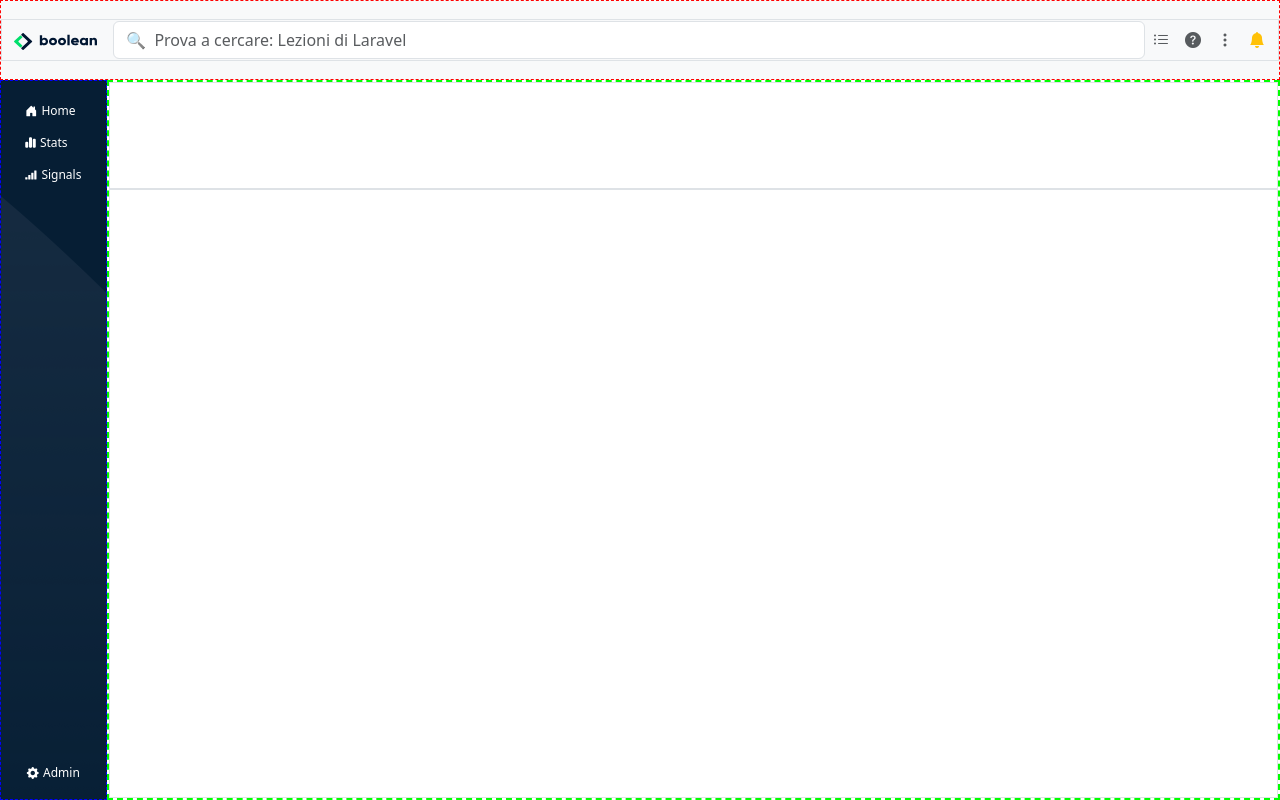
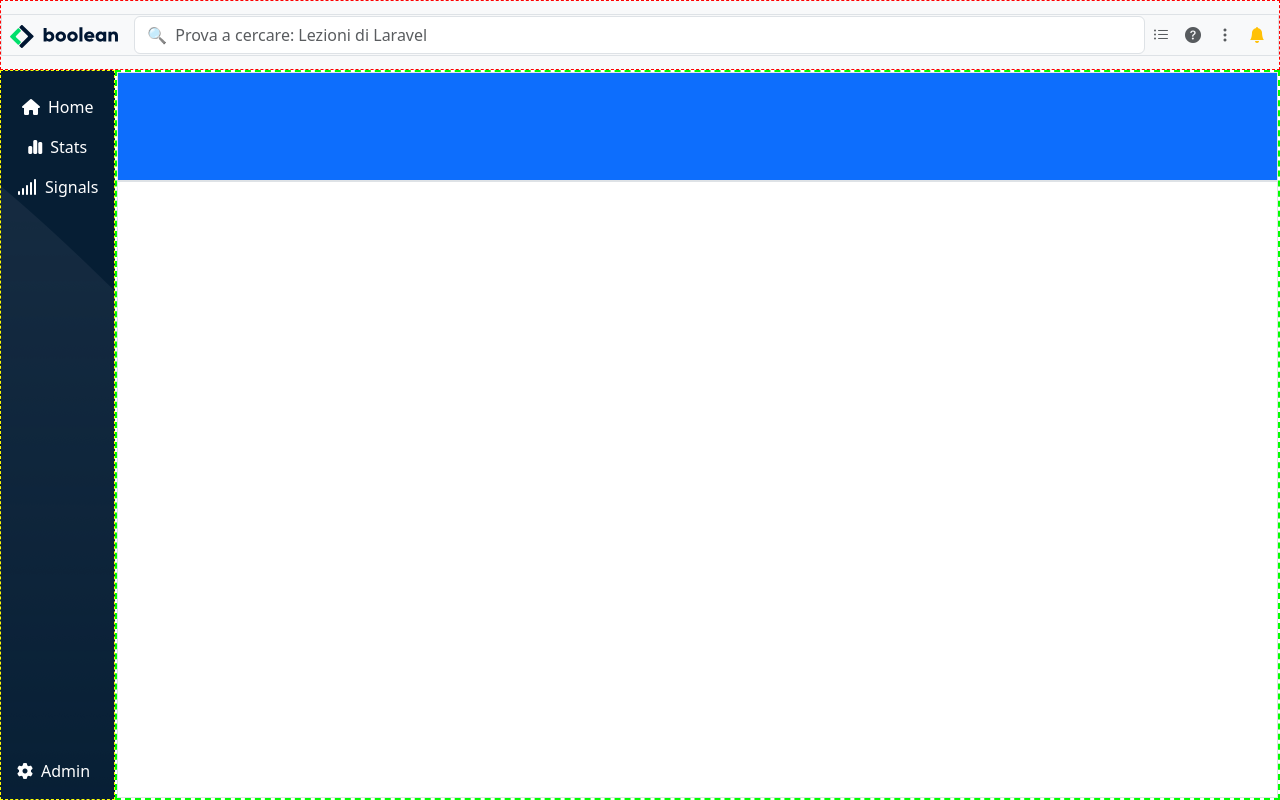
Before and after one commit to federico-casu/html-css-bootstrap-dashboard, a plain HTML site: page index.html in a window 1280 px wide. Drawn offline with nearby package versions, Linux system fonts and the light colour scheme.

Commit message:
fix(main): fixed side_bar and dashboard_bottom_right dimensions

```diff
--- a/assets/css/style.css
+++ b/assets/css/style.css
@@ -1,16 +1,16 @@
 .dashboard_top {
     background-color: #f8f9fa;
     border: 1px dashed red;
-    height: 80px;
+    height: 70px;
 }
 
 .dashboard_bottom {
-    height: calc(100vh - 80px);
+    height: calc(100vh - 70px);
     /* border: 2px dashed black; */
 }
 
 .dashboard_bottom_left {
-    border: 1px dashed blue;
+    border: 1px dashed yellow;
 }
 
 .dashboard_bottom_right {
@@ -25,15 +25,11 @@
     height: 60%;
 }
 
-.dropdown-menu[data-bs-popper] {
-    top: 100%;
-    left: -100px;
-    margin-top: var(--bs-dropdown-spacer);
-}
-
-aside {
+.side_bar {
     background-image: url('../img/sidebar-bg.png');
     background-color: #061e34;
+    border: 1px dashed yellow;
+
 }
 
 aside span {
--- a/index.html
+++ b/index.html
@@ -23,14 +23,14 @@
         <!-- dashboard top -->
         <header class="dashboard_top d-flex">
             <nav class="navbar bg-body-tertiary w-100">
-                <div class="container-fluid flex-nowrap border">
+                <div class="container-fluid flex-nowrap border ps-2">
                     <!-- logo -->
                     <a class="navbar-brand d-lg-none" href="#">
-                        <img src="./assets/img/mobile-logo.png" alt="Boolean" class="img-fluid" width="50">
+                        <img src="./assets/img/mobile-logo.png" alt="Boolean" class="img-fluid" width="40" height="40">
                     </a>
                     <!-- logo lg -->
                     <a class="navbar-brand d-none d-lg-block" href="#">
-                        <img src="./assets/img/logo.svg" alt="Boolean" class="img-fluid" width="100px">
+                        <img src="./assets/img/logo.svg" alt="Boolean" class="img-fluid" width="">
                     </a>
                     <!-- input search -->
                     <form class="d-flex w-100" role="search">
@@ -46,7 +46,7 @@
                             <i class="bi bi-bell-fill"></i>
                         </button>
                         <!-- dropdown menu list -->
-                        <ul class="dropdown-menu dropdown-menu">
+                        <ul class="dropdown-menu dropdown-menu-end">
                             <li><button class="dropdown-item" type="button">Action</button></li>
                             <li><button class="dropdown-item" type="button">Another action</button></li>
                             <li><button class="dropdown-item" type="button">Something else here</button></li>
@@ -57,9 +57,9 @@
         </header>
 
         <!-- dashboard bottom -->
-        <main class="dashboard_bottom row mw-100 w-100 m-0">
+        <main class="dashboard_bottom d-flex mw-100 w-100 m-0">
             <!-- aside nav -->
-            <aside class="dashboard_bottom_left col-2 col-md-1 text-white d-flex flex-column justify-content-between align-items-center pt-3">
+            <!-- <aside class="dashboard_bottom_left col-2 col-md-1 text-white d-flex flex-column justify-content-between align-items-center pt-3">
                 <ul class="list-unstyled">
                     <li><i class="bi bi-house-door-fill"></i> <span class="text-capitalize d-none d-lg-inline">home</span></li>
                     <li class="my-2"><i class="fa-solid fa-chart-simple"></i> <span class="text-capitalize d-none d-lg-inline">stats</span></li>
@@ -68,11 +68,41 @@
                 <ul class="list-unstyled">
                     <li><i class="bi bi-gear-fill"></i> <span class="text-capitalize d-none d-lg-inline">admin</span></li>
                 </ul>
-            </aside>
+            </aside> -->
+
+            <!-- Correzione aside -->
+            <div class="side_bar d-flex flex-column flex-shrink-0" style="width: fit-content;">
+                <ul class="nav nav-pills nav-flush flex-column align-items-center mb-auto text-center">
+                  <li>
+                    <a href="#" class="nav-link mt-3 py-2 rounded-0 text-white d-flex align-items-center gap-2" aria-current="page" data-bs-toggle="tooltip" data-bs-placement="right" aria-label="Home" data-bs-original-title="Home">
+                        <i class="fa-solid fa-house"></i>
+                        <span class="d-none d-lg-inline text-capitalize">home</span>
+                    </a>
+                  </li>
+                  <li>
+                    <a href="#" class="nav-link py-2 rounded-0 text-white d-flex align-items-center gap-2" data-bs-toggle="tooltip" data-bs-placement="right" aria-label="Dashboard" data-bs-original-title="Dashboard">
+                        <i class="fa-solid fa-chart-simple"></i>
+                        <span class="d-none d-lg-inline text-capitalize">stats</span>
+                    </a>
+                  </li>
+                  <li>
+                    <a href="#" class="nav-link py-2 rounded-0 text-white d-flex align-items-center gap-2" data-bs-toggle="tooltip" data-bs-placement="right" aria-label="Orders" data-bs-original-title="Orders">
+                        <i class="fa-solid fa-signal"></i>
+                        <span class="d-none d-lg-inline text-capitalize">signals</span>
+                    </a>
+                  </li>
+                </ul>
+                <div class="">
+                  <a href="#" class="d-flex align-items-center gap-2 p-3 text-decoration-none text-white">
+                    <i class="fa-solid fa-gear"></i>
+                    <span class="d-none d-lg-inline text-capitalize">admin</span>
+                  </a>
+                </div>
+            </div>
 
             <!-- dashboard body -->
-            <div class="dashboard_bottom_right col-10 col-md-11 p-0">
-                <div class="dashboard_bottom_right_top border">
+            <div class="dashboard_bottom_right p-0 w-100">
+                <div class="dashboard_bottom_right_top border bg-primary text-white">
 
                 </div>
 
```
